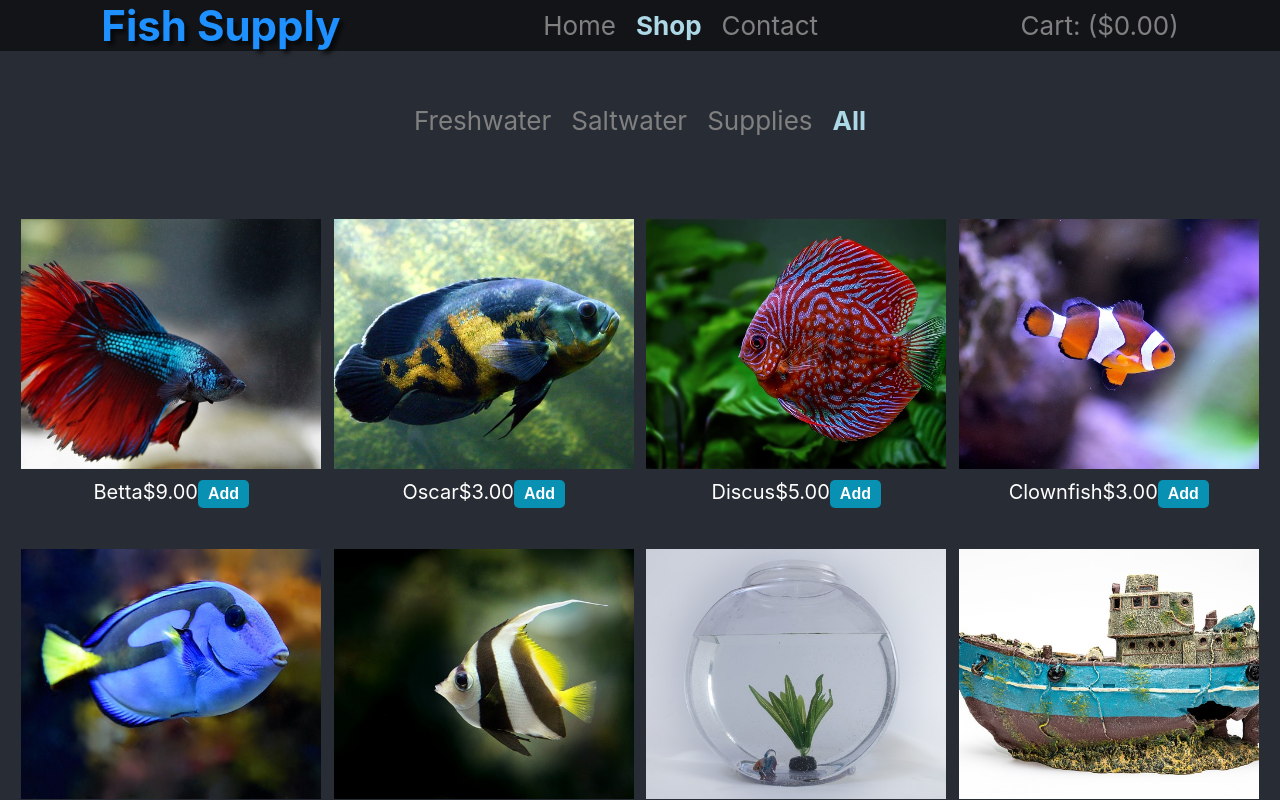
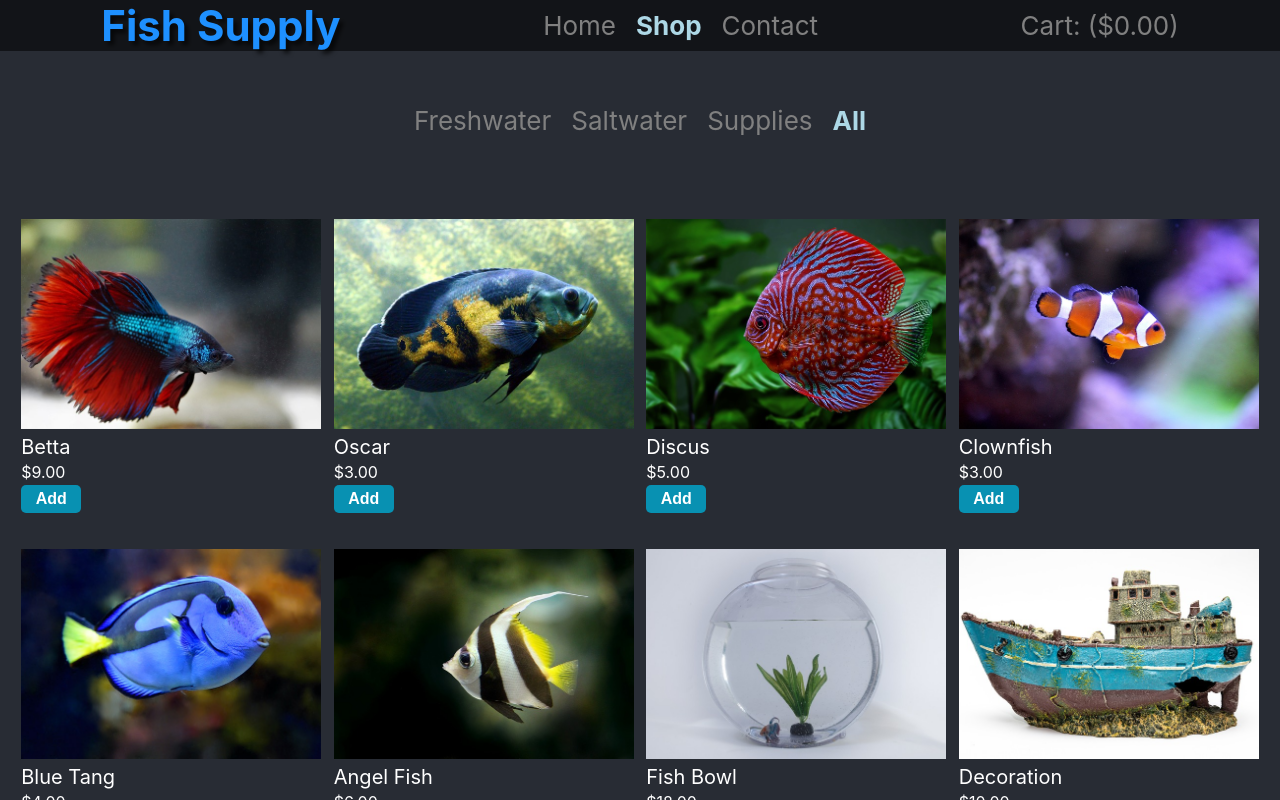
Before and after one commit to Raikho/shopping-cart, a React (Create React App) app: page /shop/all in a window 1280 px wide. Built offline with nearby package versions, Linux system fonts and the light colour scheme.

Commit message:
realign item descriptions

```diff
--- a/src/App.css
+++ b/src/App.css
@@ -56,7 +56,7 @@
   width: 100vw;
   height: 100vh;
   box-sizing: border-box;
-  overflow-y: overlay;
+  overflow-y: auto;
 
   display: grid;
   grid-template-columns: 1fr;
@@ -156,8 +156,8 @@ a.active {color: var(--link-active); font-weight: bold;}
 
   display: grid;
   grid-template-columns: 1fr;
-  grid-template-rows: 5fr 1fr;
-  justify-items: center;
+  grid-template-rows: 70% 30%;
+  justify-items: start;
   align-items: center;
   font-size: 20px;
 
@@ -172,7 +172,13 @@ a.active {color: var(--link-active); font-weight: bold;}
 .item>.desc {
   /* border: 1px dotted whitesmoke; */
   display: flex;
+  flex-direction: column;
+  align-items: flex-start;
+  gap: 3px;
 }
+.item>.desc>.name {font-size: 20px;}
+.item>.desc>.price {font-size: 16px;}
+.item>.desc>button.add {width: 60px;}
 /* =========================== BUTTONS ============================= */
 .quantity-container {
   /* border: 1px dotted white; */
@@ -206,7 +212,7 @@ button:active {filter: brightness(0.9);}
 .cart-layout {
   display: flex;
   flex-direction: column;
-  justify-content: flex-start;
+  justify-content: space-around;
   gap: 20px;
 }
 .cart-buttons {
--- a/src/App.js
+++ b/src/App.js
@@ -66,7 +66,7 @@ function App() {
                 <Route path=':cat' element={<ItemList getItems={getItems} handleChangeQuantity={handleChangeQuantity}/>} />
                 <Route path='*' element={<div>DEFAULT PATH after shop</div>} />
               </Route>
-              <Route path='cart' element={<CartLayout items={items} handleReset={handleReset}/>} >
+              <Route path='cart' element={<CartLayout total={total} handleReset={handleReset}/>} >
                 <Route index element={<ItemList getItems={() => getItems('cart')} handleChangeQuantity={handleChangeQuantity}/>} />
               </Route>
               <Route path='contact' element={<ContactPage />} />
--- a/src/components/CartLayout.js
+++ b/src/components/CartLayout.js
@@ -1,12 +1,13 @@
 import { Outlet } from "react-router-dom";
 
 const CartLayout = props => {
-    const { handleReset } = props;
+    const { handleReset, total } = props;
 
     return (
         <div className="cart-layout">
             <Outlet />
             <div className="cart-buttons">
+                <div className="cart-total">{`Total: $${total}.00`}</div>
                 <button className='reset' onClick={handleReset}>Reset</button>
                 <button className='checkout'>Checkout</button>
             </div>
```
